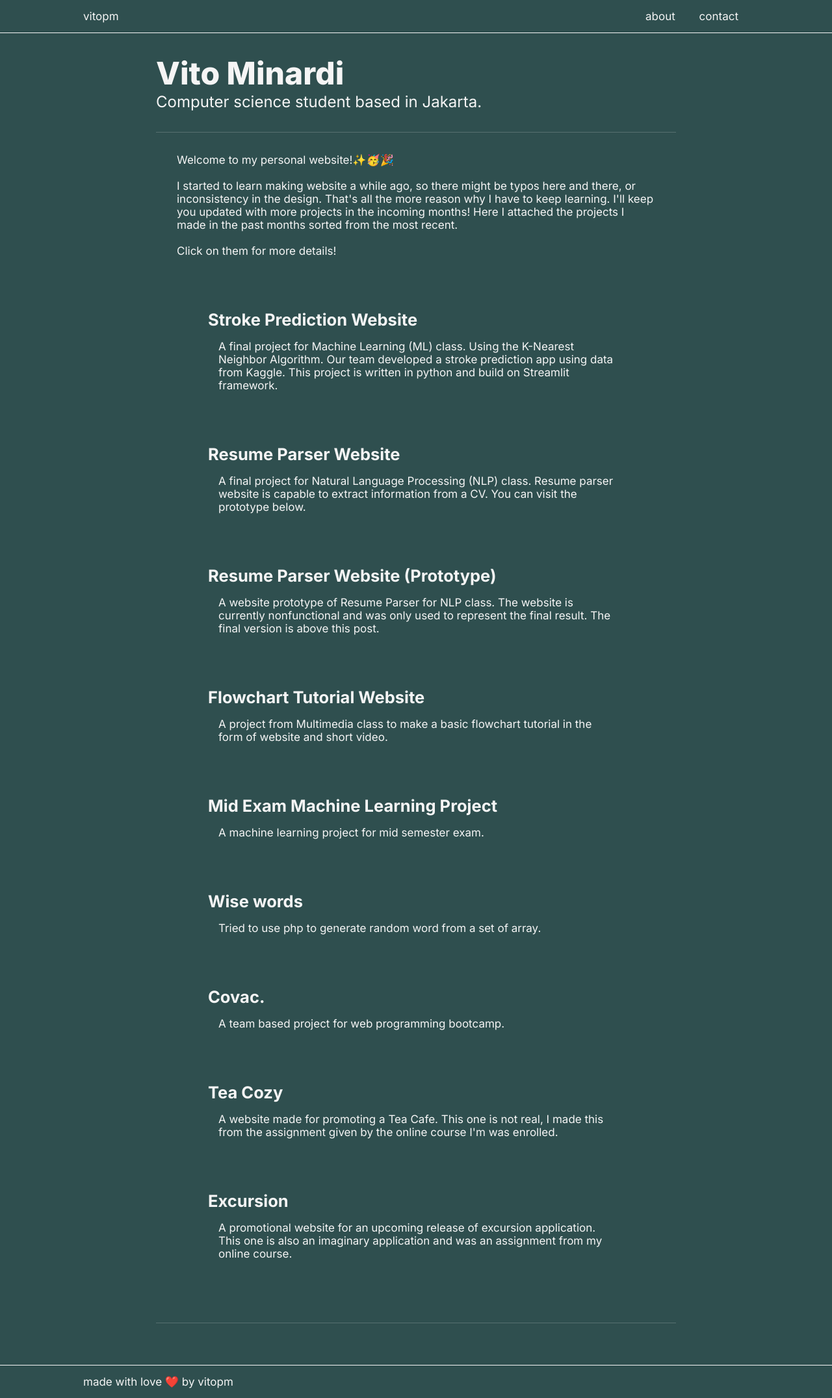
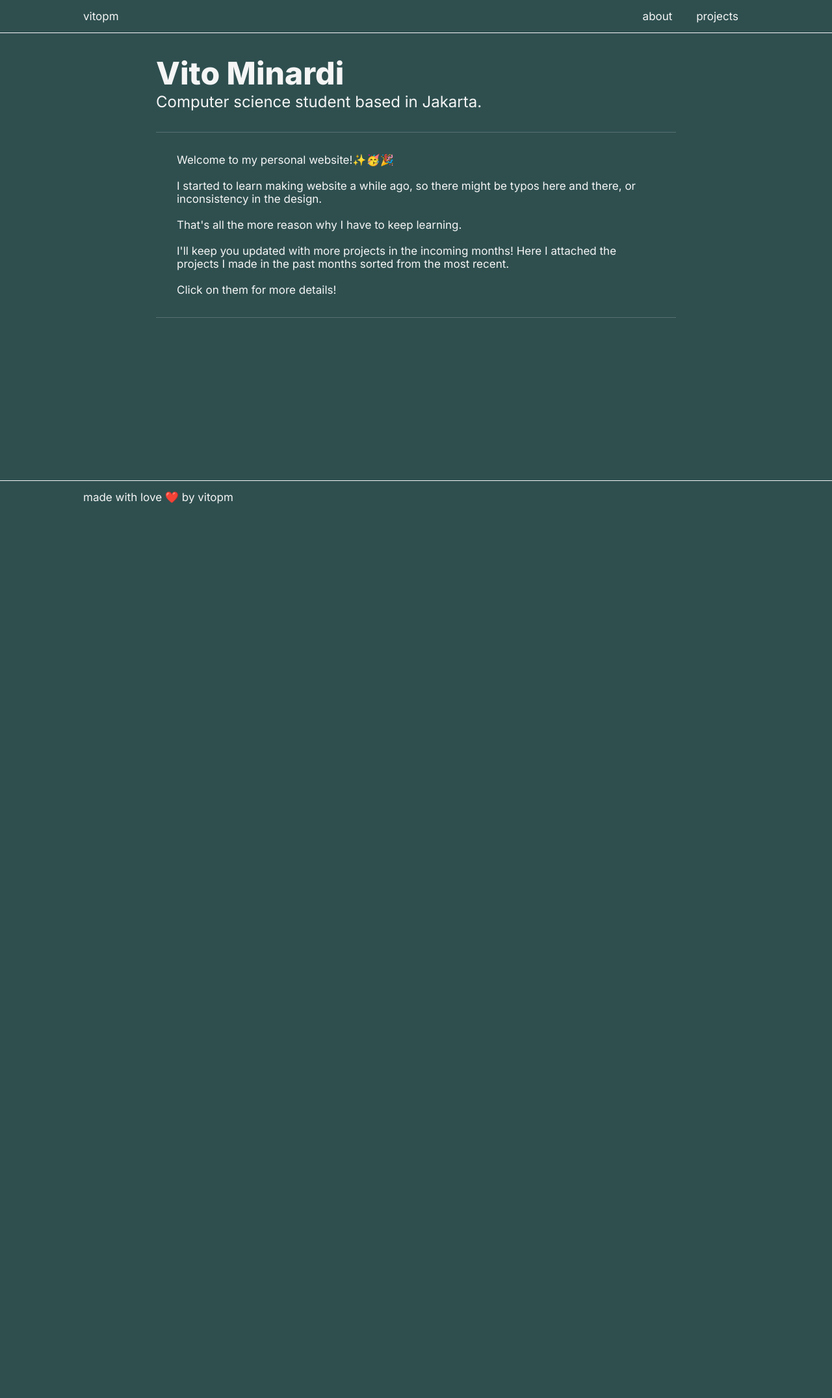
Before and after one commit to vitopm/vitopm.com, a PHP site: page / in a window 1280 px wide. Shown: the whole page at 65% size. After the commit the page ends 775 px from the top, so only its background shows below. Run offline with PHP 8.4, Linux system fonts and the light colour scheme.

Commit message:
Changed the contact option to projects

```diff
--- a/about-me.php
+++ b/about-me.php
@@ -1,4 +1,3 @@
-
 <!DOCTYPE html>
 <html lang="en">
 <head>
@@ -17,7 +16,7 @@
         <div class="nav-bar">
             <ul>
                 <li><a href="about-me.php">about</a></li>
-                <li><a href="contact.php">contact</a></li>
+                <li><a href="projects.php">projects</a></li>
             </ul>
         </div>
     </header>
--- a/contact.php
+++ b/contact.php
@@ -16,7 +16,7 @@
         <div class="nav-bar">
             <ul>
                 <li><a href="about-me.php">about</a></li>
-                <li><a href="contact.php">contact</a></li>
+                <li><a href="projects.php">projects</a></li>
             </ul>
         </div>
     </header>
--- a/index.php
+++ b/index.php
@@ -18,7 +18,7 @@ i hope i could manage my homework well -->
         <div class="nav-bar">
             <ul>
                 <li><a href="about-me.php">about</a></li>
-                <li><a href="contact.php">contact</a></li>
+                <li><a href="projects.php">projects</a></li>
             </ul>
         </div>
     </header>
@@ -33,12 +33,16 @@ i hope i could manage my homework well -->
             <p>Welcome to my personal website!&#10024🥳🎉
                 <br>
                 <br>
-                I started to learn making website a while ago, so there might be typos here and there, or inconsistency in the design. That's all the more reason why I have to keep learning. I'll keep you updated with more projects in the incoming months! Here I attached the projects I made in the past months sorted from the most recent.
+                I started to learn making website a while ago, so there might be typos here and there, or inconsistency in the design.
+                <br><br>
+                That's all the more reason why I have to keep learning.
+                <br><br>
+                I'll keep you updated with more projects in the incoming months! Here I attached the projects I made in the past months sorted from the most recent.
                 <br><br>
                 Click on them for more details!
             </p>
 
-            <div class="website-list">
+            <!-- <div class="website-list">
                 <a href="projects/stroke-prediction.php" target="">
                     <div class="website-desc">
                         <h2>Stroke Prediction Website</h2>
@@ -110,7 +114,7 @@ i hope i could manage my homework well -->
                     </div>
                 </a>
             </div>
-        </div>
+        </div> -->
     </main>
 
     <footer>
--- a/project.php
+++ b/projects.php
@@ -1,5 +1,3 @@
-<!-- it has been months since the last time i touched this website,
-i hope i could manage my homework well -->
 <!DOCTYPE html>
 <html lang="en">
 <head>
@@ -18,14 +16,14 @@ i hope i could manage my homework well -->
         <div class="nav-bar">
             <ul>
                 <li><a href="about-me.php">about</a></li>
-                <li><a href="contact.php">contact</a></li>
+                <li><a href="projects.php">projects</a></li>
             </ul>
         </div>
     </header>
 
     <main>
         <div class="intro">
-            <h1 class="intro--name">Vito Minardi</h1>
+            <h1 class="intro--name">Projects</h1>
             <h3 class="intro--description">Computer science student based in Jakarta.</h3>
         </div>
 
--- a/wise-words.php
+++ b/wise-words.php
@@ -26,7 +26,7 @@
         <div class="nav-bar">
             <ul>
                 <li><a href="about-me.php">about</a></li>
-                <li><a href="contact.php">contact</a></li>
+                <li><a href="projects.php">projects</a></li>
             </ul>
         </div>
     </header>
```
